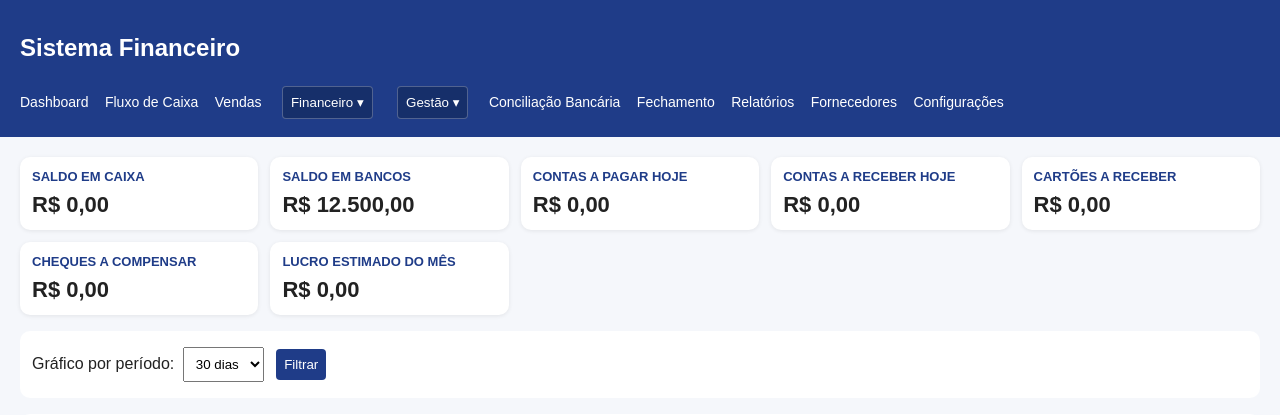
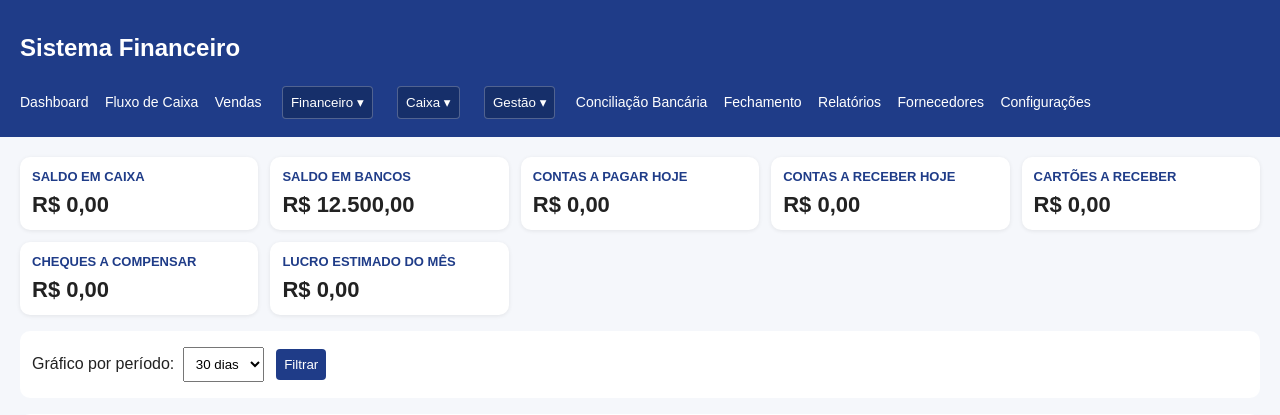
Before and after one commit to macarrao55/bruno, a PHP site: page /index.php in a window 1280 px wide. Shown: the top 415 px of the page. Run offline with PHP 8.4, Linux system fonts and the light colour scheme.

Commit message:
Add Caixa menu and move Vendas Frente de Caixa into it

```diff
--- a/index.php
+++ b/index.php
@@ -1469,10 +1469,15 @@ $subcategories = fetchAll($pdo, 'SELECT c.id, c.name, c.parent_id, p.name AS par
             <button type="button" class="menu-toggle" onclick="toggleMenu(event, 'financeiroMenu')">Financeiro ▾</button>
             <div id="financeiroMenu" class="menu-dropdown">
                 <a href="?module=recebimento_clientes">Recebimento de Clientes</a>
-                <a href="?module=vendas_frente_caixa">Vendas Frente de Caixa</a>
                 <a href="?module=saida_financeiro">Saída</a>
                 <a href="?module=vendas_prazo">Vendas a Prazo</a>
                 <a href="?module=clientes_atraso">Clientes em Atraso</a>
+            </div>
+        </div>
+        <div class="menu-group">
+            <button type="button" class="menu-toggle" onclick="toggleMenu(event, 'caixaMenu')">Caixa ▾</button>
+            <div id="caixaMenu" class="menu-dropdown">
+                <a href="?module=vendas_frente_caixa">Vendas Frente de Caixa</a>
             </div>
         </div>
         <div class="menu-group">
```
